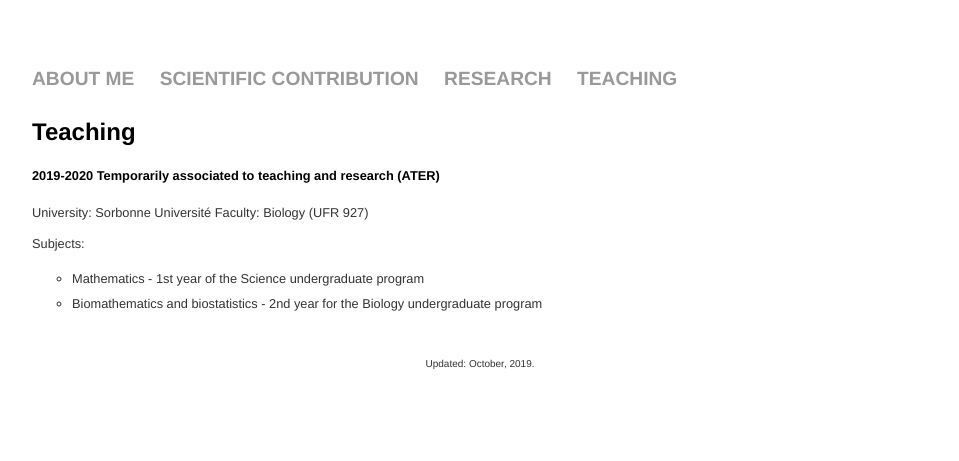
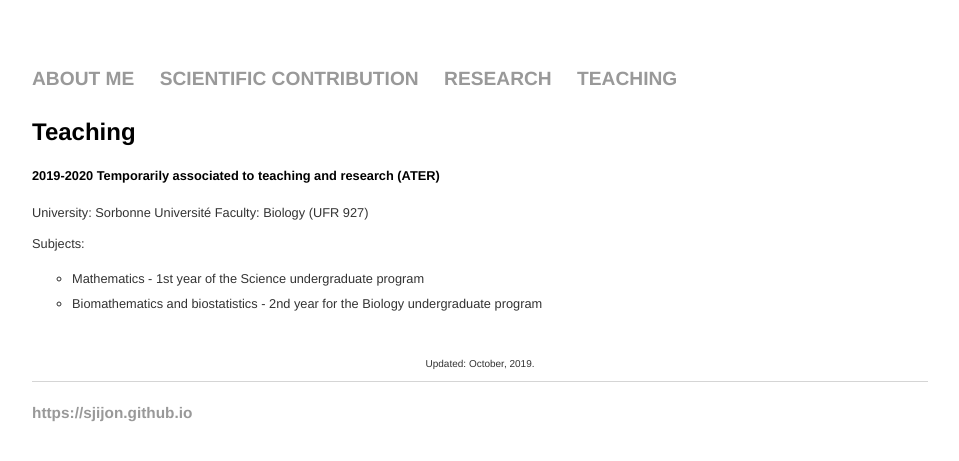
Before and after one commit to sjijon/sjijon.github.io, a Jekyll site: the page built from teaching.html, in a window 1280 px wide. Shown: the top 461 px of the page, without its empty margins (160-1119 px from the left). Built offline with Jekyll 4.4.1, drawn with Linux system fonts in a browser that asks for light colours.

Commit message:
Update teaching.html

```diff
--- a/teaching.html
+++ b/teaching.html
@@ -1,18 +1,7 @@
-  <html>
-	  <head>
-		<title>Sofia JIJON</title>
-		<!-- link to main stylesheet -->
-		<link rel="stylesheet" type="text/css" href="/css/main.css">
-	</head>
-	  <body>
-	  <nav>
-    		<ul>
-        		<li><a href="/">ABOUT ME</a></li>
-	        	<li><a href="/publications">SCIENTIFIC CONTRIBUTION</a></li>
-        		<li><a href="/research">RESEARCH</a></li>
-        		<li><a href="/teaching">TEACHING</a></li>
-    		</ul>
-		</nav>
+---
+layout: default
+title: Teaching
+---
 
 		  <h2>Teaching</h2>
 		  <h5>
@@ -33,5 +22,3 @@
 <p style="font-size:10px;text-align:center;">
 	Updated: October, 2019.
 </p>
-</body>
-</html>
```
